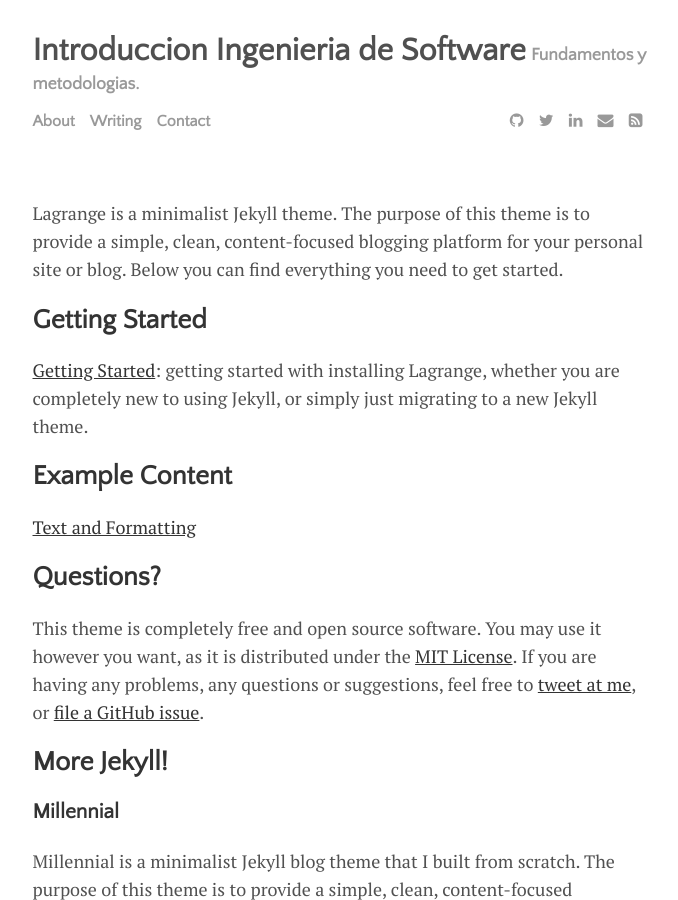
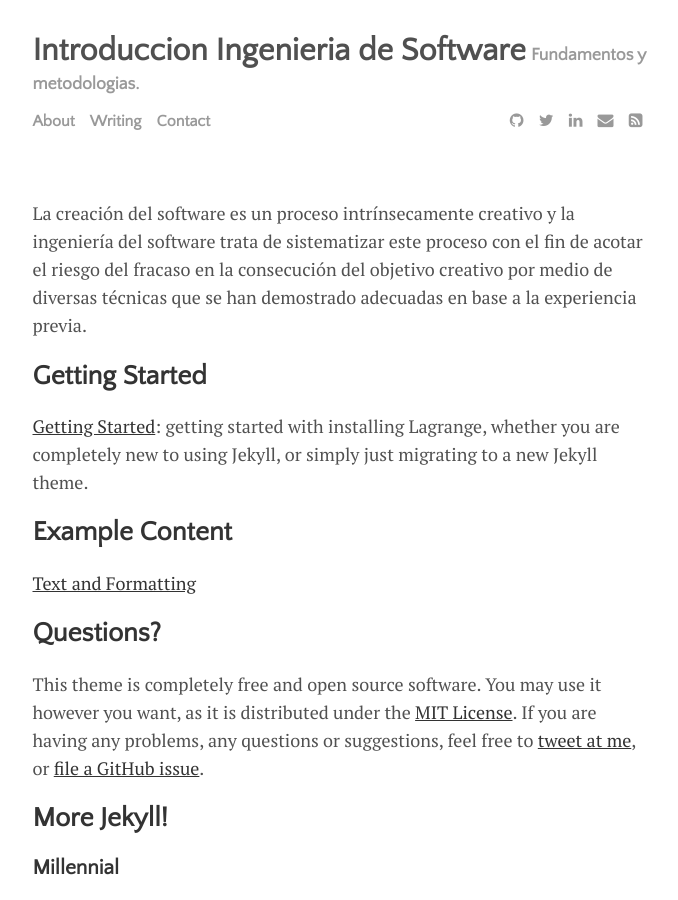
Before and after one commit to Anna-Montoya2020/Ingenieria-de-Software-Proyecto, a Jekyll site: the page built from _posts/2016-01-01-welcome-to-lagrange.md, in a window 1280 px wide and 900 px high. Shown: the whole window, without its empty margins (300-978 px from the left). Built offline with Jekyll 4.4.1, drawn with Linux system fonts in a browser that asks for light colours; our own code applies the rules of GitHub Pages for plain Markdown files.

Commit message:
modificacion
modificacion

```diff
--- a/_posts/2016-01-01-welcome-to-lagrange.md
+++ b/_posts/2016-01-01-welcome-to-lagrange.md
@@ -7,7 +7,7 @@ tags: [documentation,sample]
 image: ![alt text](http://ing-sistemas.com/wp-content/uploads/2017/02/LineaInnova_950px_SistInf.jpg)
 ---
 
-Lagrange is a minimalist Jekyll theme. The purpose of this theme is to provide a simple, clean, content-focused blogging platform for your personal site or blog. Below you can find everything you need to get started.
+La creación del software es un proceso intrínsecamente creativo y la ingeniería del software trata de sistematizar este proceso con el fin de acotar el riesgo del fracaso en la consecución del objetivo creativo por medio de diversas técnicas que se han demostrado adecuadas en base a la experiencia previa.
 
 ## Getting Started
 
```
Also changed, not shown: _posts/2013-04-04-about-the-author.md (+1 -1 lines), _posts/2015-10-10-getting-started.md (+0 -1 lines).
